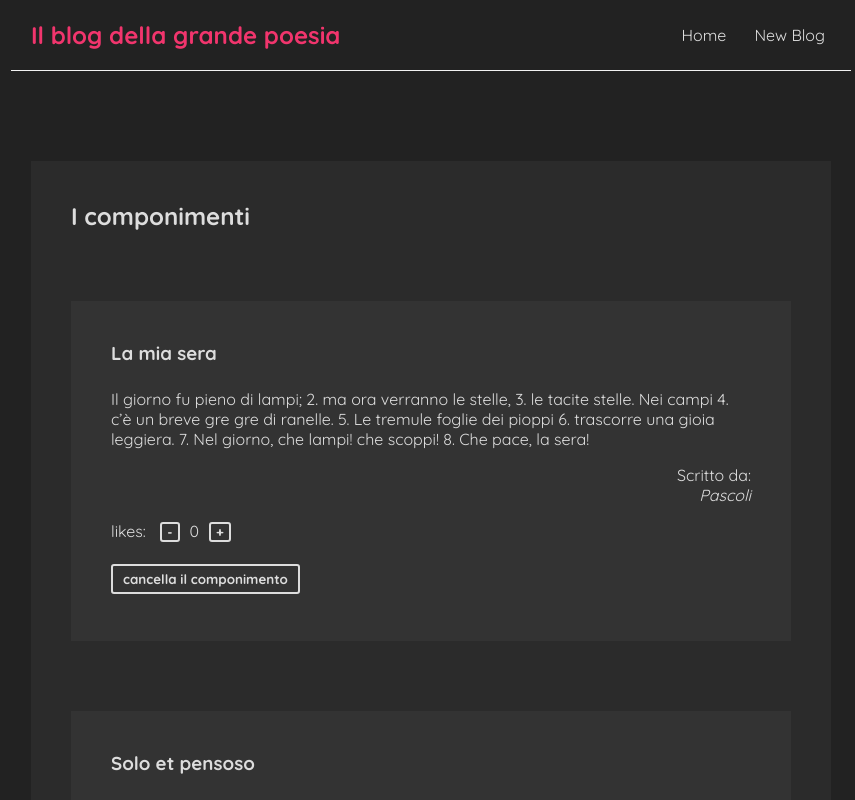
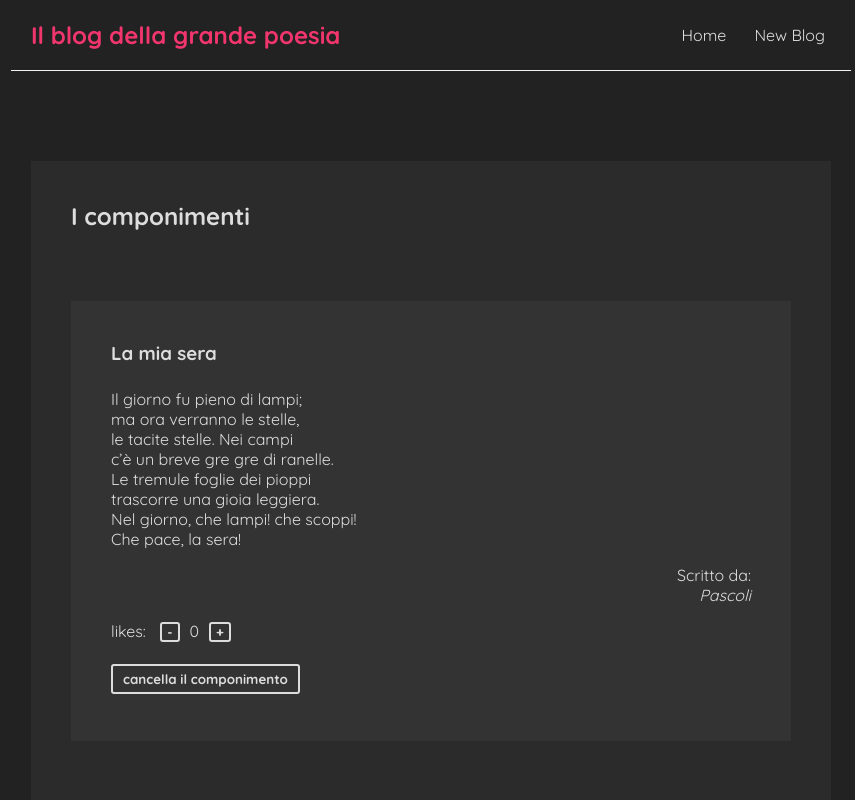
Before and after one commit to 182Marco/dojo-blog, a React (Create React App) app: page / in a window 1280 px wide. Shown: the top 800 px of the page, without its empty margins (209-1064 px from the left). Built offline with nearby package versions, Linux system fonts and the light colour scheme; data requests are answered from the project's data file.

Commit message:
fix.Lines of poetry now displayed in different lines

```diff
--- a/data/db.json
+++ b/data/db.json
@@ -2,7 +2,7 @@
   "blogs": [
     {
       "title": "La mia sera",
-      "body": "Il giorno fu pieno di lampi;\n        2. ma ora verranno le stelle,\n        3. le tacite stelle. Nei campi\n        4. c’è un breve gre gre di ranelle.\n        5. Le tremule foglie dei pioppi\n        6. trascorre una gioia leggiera.\n        7. Nel giorno, che lampi! che scoppi!\n        8. Che pace, la sera!",
+      "body": "Il giorno fu pieno di lampi;\n        ma ora verranno le stelle,\n        le tacite stelle. Nei campi\n        c’è un breve gre gre di ranelle.\n         Le tremule foglie dei pioppi\n         trascorre una gioia leggiera.\n         Nel giorno, che lampi! che scoppi!\n         Che pace, la sera!",
       "author": "Pascoli",
       "id": "3908"
     },
--- a/src/Bloglist.js
+++ b/src/Bloglist.js
@@ -5,10 +5,15 @@ const Bloglist = ({ blogs, title, handleDelete, setBlogs }) => {
   return (
     <div className='blog-preview'>
       <h2>{title}</h2>
-      {blogs.map(blog => (
-        <div className='blog-preview' key={blog.id}>
+      {blogs.map((blog, i) => (
+        <div className='blog-preview' key={i}>
           <h3 className='artTitle'>{blog.title}</h3>
-          <p>{blog.body}</p>
+          {/* map inside map to break all lines of each
+          poetry inside a single p line */}
+          {blog.body.split('\n').map((line, i) => {
+            return <p key={i}>{line}</p>;
+          })}
+          {/* ---- */}
           <p className='author'>
             Scritto da: <br /> <em> {blog.author} </em>
           </p>
```
